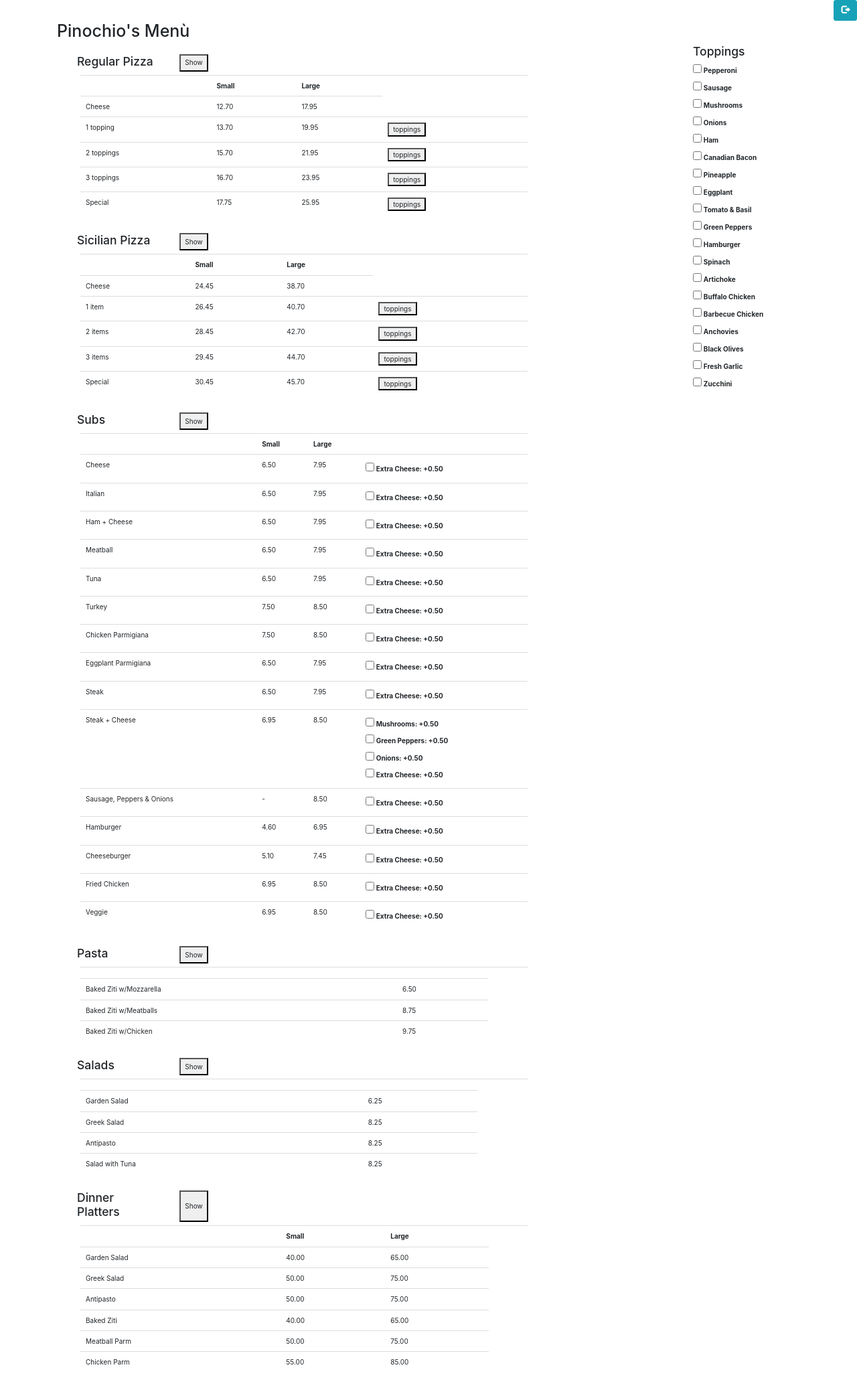
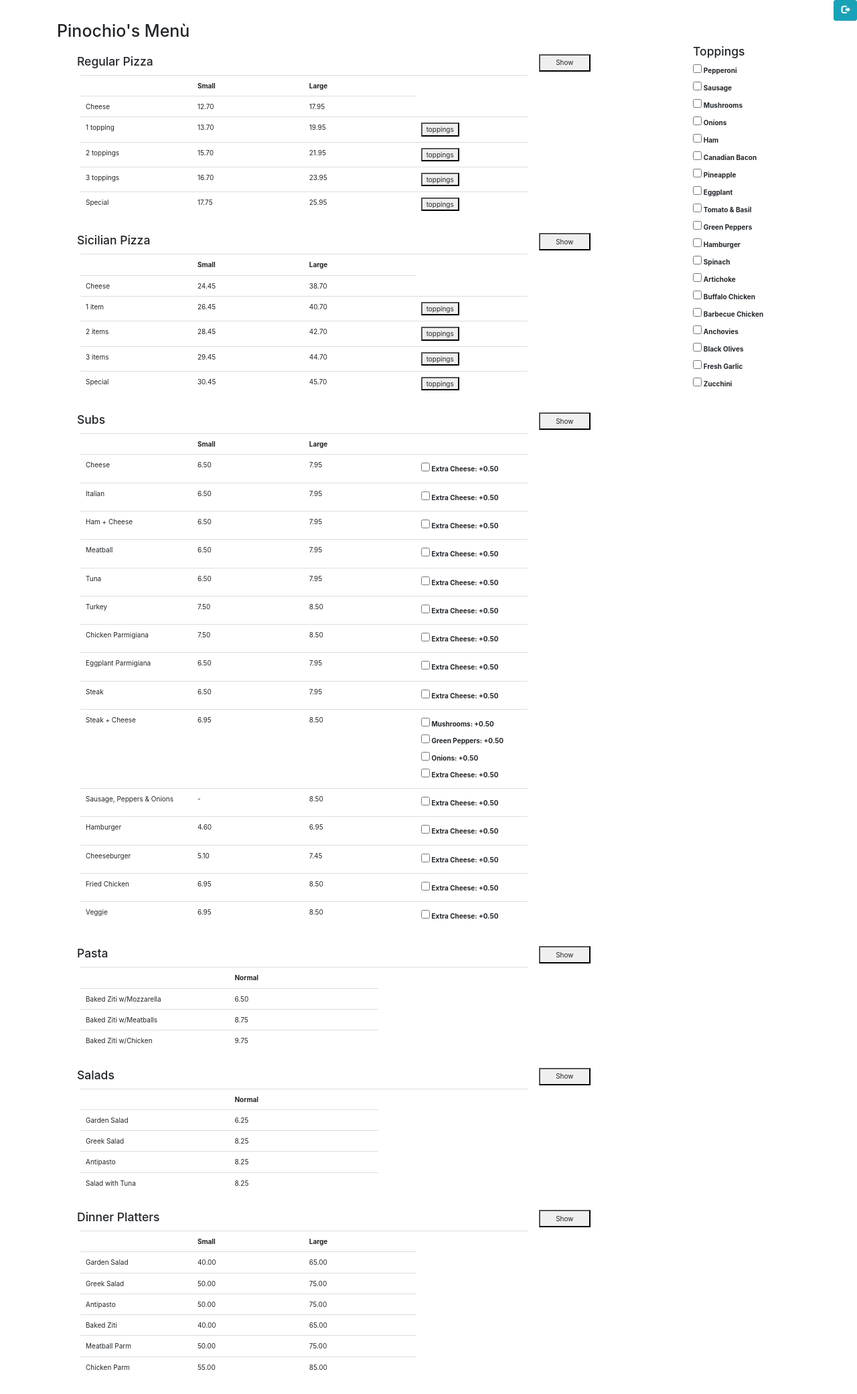
Before and after one commit to Sawy89/Corsi, a Django app: page /menu in a window 1280 px wide. Shown: the whole page at 67% size. Before the commit the page ends 2038 px from the top, so only its background shows below. Run offline with Django 3.2, Linux system fonts and the light colour scheme; the visitor is signed in with stand-in values (Sample User, id 1); data comes from the database, SQL or seed files in the repository; some libraries are stand-ins or nearby versions.

Commit message:
fix tables width

```diff
--- a/CS50/project3/templates/orders/menu.html
+++ b/CS50/project3/templates/orders/menu.html
@@ -18,25 +18,25 @@
       <div class="container dish-category m-4">
 
         <div class="row">
-            <h3 class="mr-4 col-2">{{ dishCat.name }}</h3>
-            <button>Show</button>
+            <h3 class="mr-4 col-9">{{ dishCat.name }}</h3>
+            <button class="col-1">Show</button>
         </div>
 
         <div class="dish-list m-2 w-75"><table class="table">
           <tr>
-            <th></th> <!-- Dish -->
+            <th style="width: 25%"></th> <!-- Dish -->
 
             {% if 'S' in dishCat.available_dimension %}
-              <th>Small</th>
+              <th style="width: 25%">Small</th>
             {% endif %}
             {% if 'M' in dishCat.available_dimension %}
-              <th></th>
+              <th style="width: 25%">Normal</th>
             {% endif %}
             {% if 'L' in dishCat.available_dimension %}
-              <th>Large</th>
+              <th style="width: 25%">Large</th>
             {% endif %}
 
-            <th></th> <!-- Topping/addition button -->
+            <th style="width: 25%"></th> <!-- Topping/addition button -->
           </tr>
 
           {% for dish in Dish %}
```
